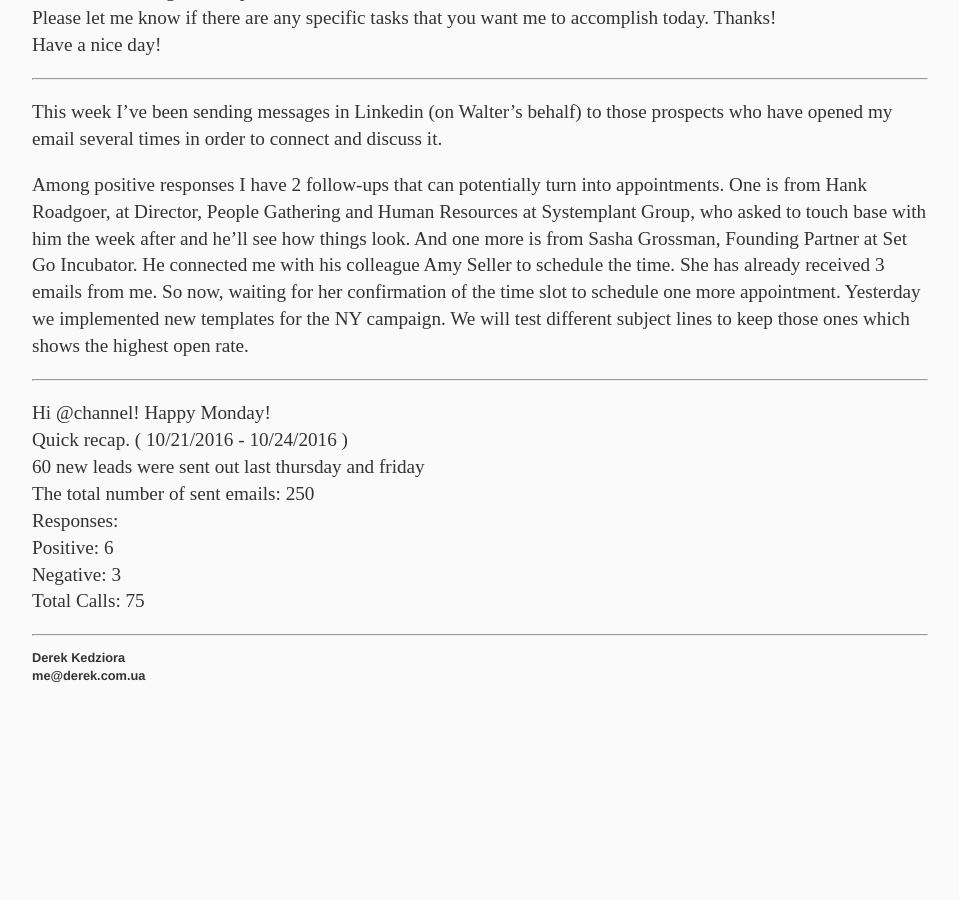
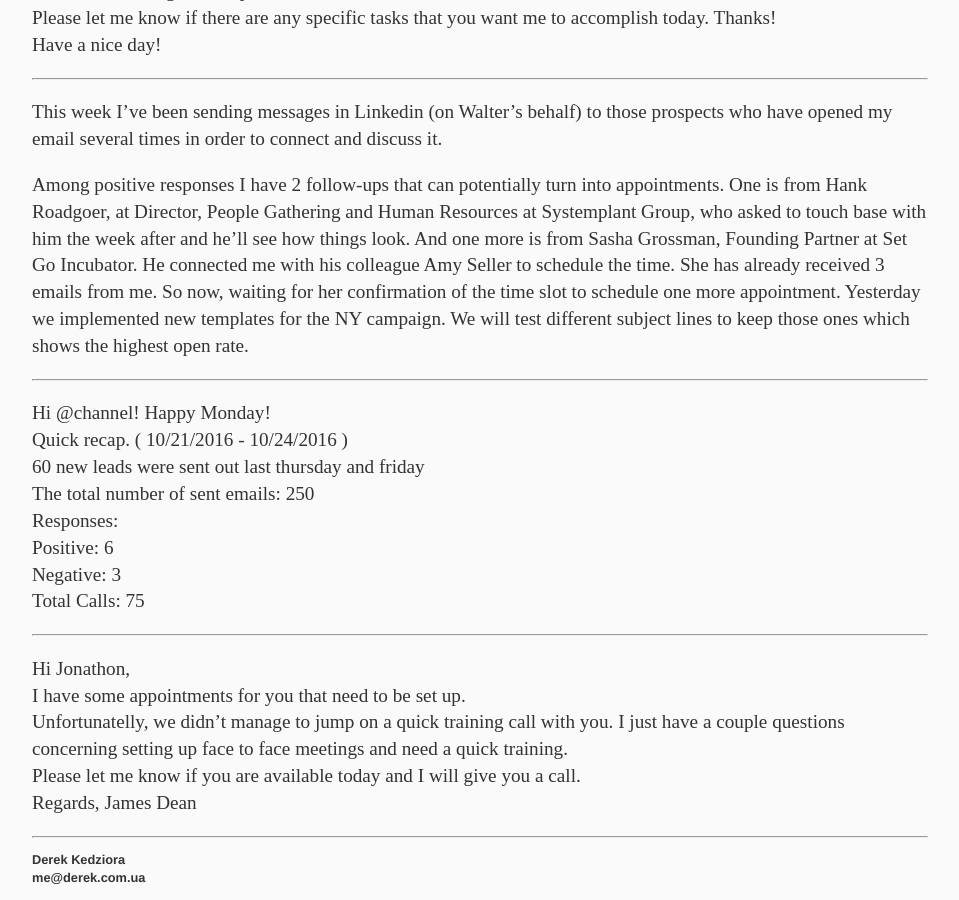
Before and after one commit to ZeroDeth/derekkedziora.github.io, a Jekyll site: the page built from files/2016-10-25-email-samples.md, in a window 1280 px wide and 900 px high, scrolled down 3235 px. Shown: the whole window, without its empty margins (160-1119 px from the left). Built offline with Jekyll 4.4.1, drawn with Linux system fonts in a browser that asks for light colours; before the commit the page ends 3933 px from its top, so only the background shows below that.

Commit message:
email added

```diff
--- a/files/2016-10-25-email-samples.md
+++ b/files/2016-10-25-email-samples.md
@@ -110,3 +110,10 @@ Responses:
 Positive: 6
 Negative: 3
 Total Calls: 75
+<hr>
+Hi Jonathon,
+I have some appointments for you that need to be set up.
+Unfortunatelly, we didn't manage to jump on a quick training call with you. I just have a couple questions concerning setting up face to face meetings and need a quick training.
+Please let me know if you are available today and I will give you a call.
+Regards,
+James Dean
```
